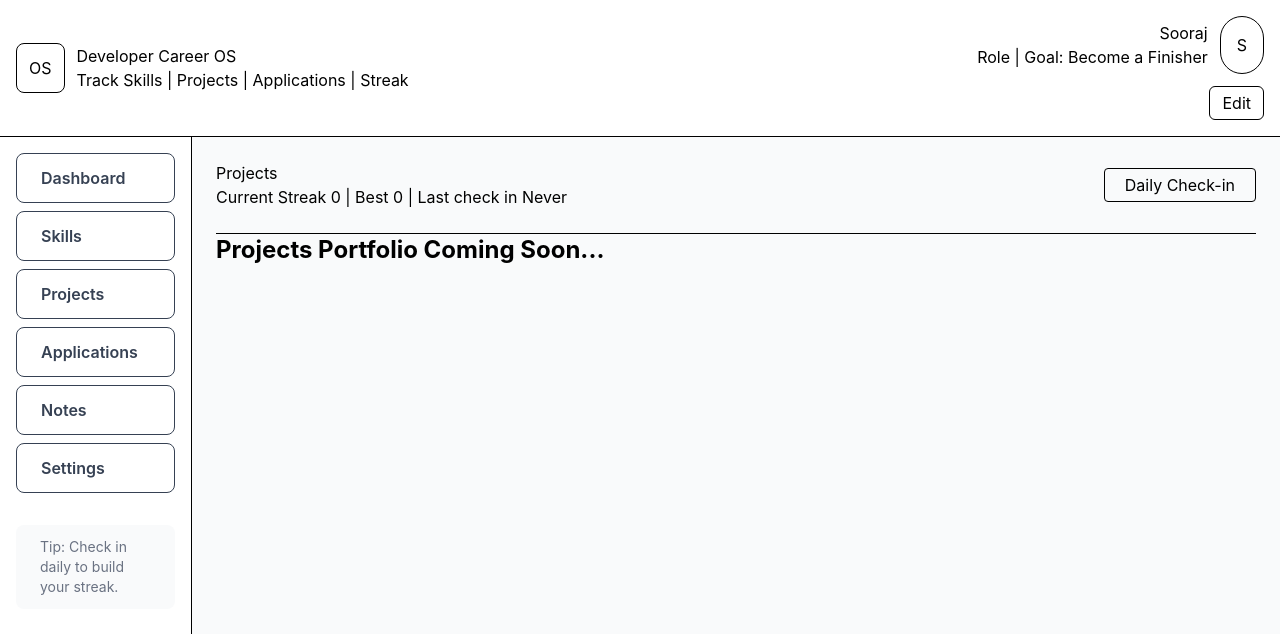
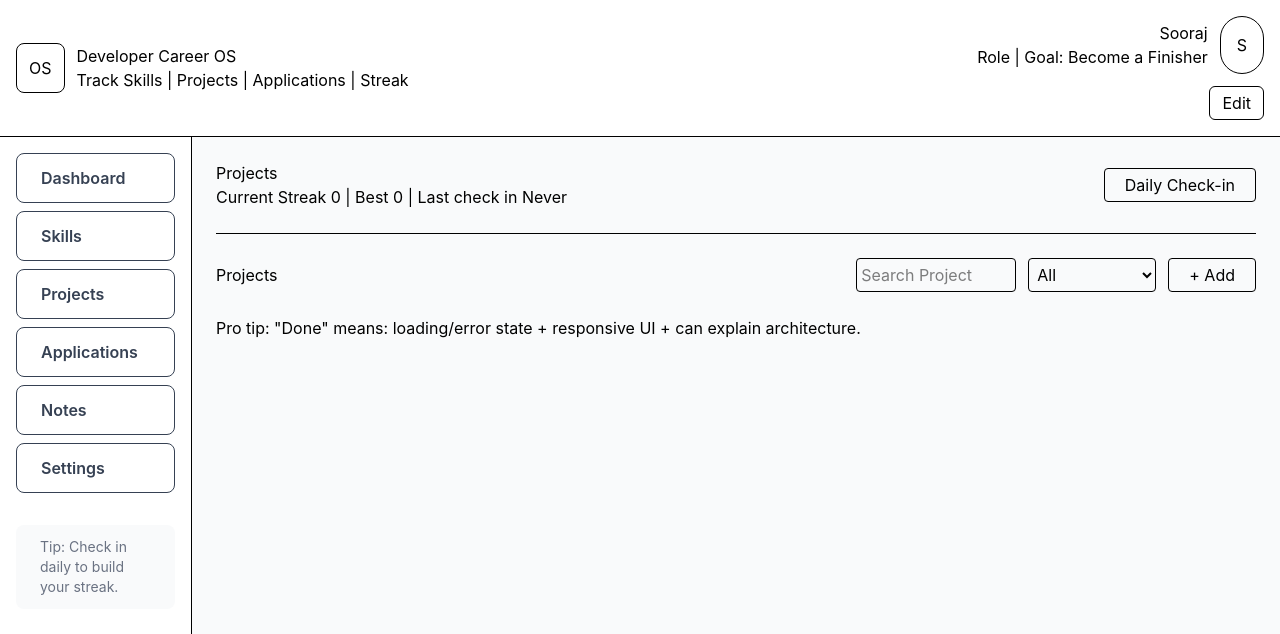
Before and after one commit to Sooraj2237/dev-career-os, a React (Vite) app: page /projects in a window 1280 px wide. Shown: the top 634 px of the page. Built offline with nearby package versions, Linux system fonts and the light colour scheme.

Commit message:
feat: implement localStorage CRUD and dual-filtering for Projects portfolio

```diff
--- a/src/components/Projects.jsx
+++ b/src/components/Projects.jsx
@@ -1,10 +1,99 @@
+import { useState, useEffect } from "react"
 import PageHeader from "./PageHeader"
 
 function Projects() {
+
+    const [projects, setProjects] = useState(() => {
+        const savedProjects = localStorage.getItem('devOS_projects')
+        return savedProjects ? JSON.parse(savedProjects) : []
+    })
+
+    const [query, setQuery] = useState("")
+    const [filterStatus, setFilterStatus] = useState("All")
+
+    useEffect(() => {
+        localStorage.setItem('devOS_projects', JSON.stringify(projects))
+    }, [projects])
+
+    const addProject = () => {
+        const projectName = window.prompt("Enter Project Title")
+        const TechStack = window.prompt("Enter Tech Stack")
+        const newProject = {
+            id: crypto.randomUUID(),
+            title: projectName,
+            tech: TechStack,
+            status: "In Progress",
+            repo: "",
+            live: "",
+            notes: "",
+            createdOn: new Date().toLocaleDateString(),
+            updatedOn: new Date().toLocaleDateString()
+        }
+        setProjects([...projects, newProject])
+    }
+
+    const deleteProject = (id) => {
+        setProjects(projects.filter(project => project.id !== id))
+    }
+
+    const updateProject = (id, field, val) => {
+        setProjects(projects.map(project => project.id === id ? { ...project, [field]: val, updatedOn : new Date().toLocaleDateString() } : project))
+    }
+
+    const filteredProjects = projects.filter(project => {
+        const matchesSearch = project.title.toLowerCase().includes(query.toLowerCase()) ||
+                              project.tech.toLowerCase().includes(query.toLowerCase());
+        const matchesStatus = filterStatus === "All" || project.status === filterStatus;
+        return matchesSearch && matchesStatus;
+    })
+
     return (
     <>
         <PageHeader title="Projects"/>
-        <h1 className="text-2xl font-bold">Projects Portfolio Coming Soon...</h1>
+        <div className="heading flex justify-between items-center mt-6">
+            <div className="left-part">Projects</div>
+            <div className="right-part flex gap-3">
+                <input type="text" name="query" className="p-1 border rounded w-40" placeholder="Search Project" onChange={(e) => setQuery(e.target.value)}/>
+                <select name="category" className="p-1 border rounded w-32" defaultValue="All" onChange={(e) => setFilterStatus(e.target.value)}>
+                    <option value="All">All</option>
+                    <option value="Planned">Planned</option>
+                    <option value="In Progress">In Progress</option>
+                    <option value="Done">Done</option>
+                </select>
+                <button className="border rounded px-5 py-1" onClick={addProject}>+ Add</button>
+            </div>
+        </div>
+        <div className="grid grid-cols-2 gap-3 mt-6">
+            {
+                filteredProjects.map(project => {
+                    return (
+                        <div key={project.id} className="project-card flex flex-col gap-2 p-3 border rounded">
+                            <div className="title grid grid-cols-3 gap-2 items-center">
+                                <div className="title-name col-span-1 flex flex-col gap-1">
+                                    <h1>{project.title}</h1>
+                                    <p>{project.tech}</p>
+                                </div>
+                                <select value={project.status} className="p-1 border rounded w-full col-span-2" onChange={e => updateProject(project.id, 'status', e.target.value)}>
+                                    <option value="Planned">Planned</option>
+                                    <option value="In Progress">In Progress</option>
+                                    <option value="Done">Done</option>
+                                </select>
+                            </div>
+                            <div className="grid grid-cols-2 gap-3">
+                                <input type="text" className="repo border w-full rounded p-1" placeholder="Repo link (optional)" value={project.repo} onChange={e => updateProject(project.id, 'repo', e.target.value)}/>
+                                <input type="text" className="live border w-full rounded p-1" placeholder="live link (optional)" value={project.live} onChange={e => updateProject(project.id, 'live', e.target.value)}/>
+                                <textarea type="text" className="project-notes col-span-2 h-32 border w-full rounded p-1" placeholder="Notes (optional)" value={project.notes} onChange={e => updateProject(project.id, 'notes', e.target.value)}/>
+                            </div>
+                            <div className="footer flex justify-between items-center mt-4">
+                                <p>Created: {project.createdOn}</p>
+                                <button className="px-5 py-1 border rounded" onClick={() => deleteProject(project.id)}>Delete</button>
+                            </div>
+                        </div>
+                    )
+                })
+            }
+        </div>
+        <div className="tip">Pro tip: "Done" means: loading/error state + responsive UI + can explain architecture.</div>
     </>
     )
 }
```
